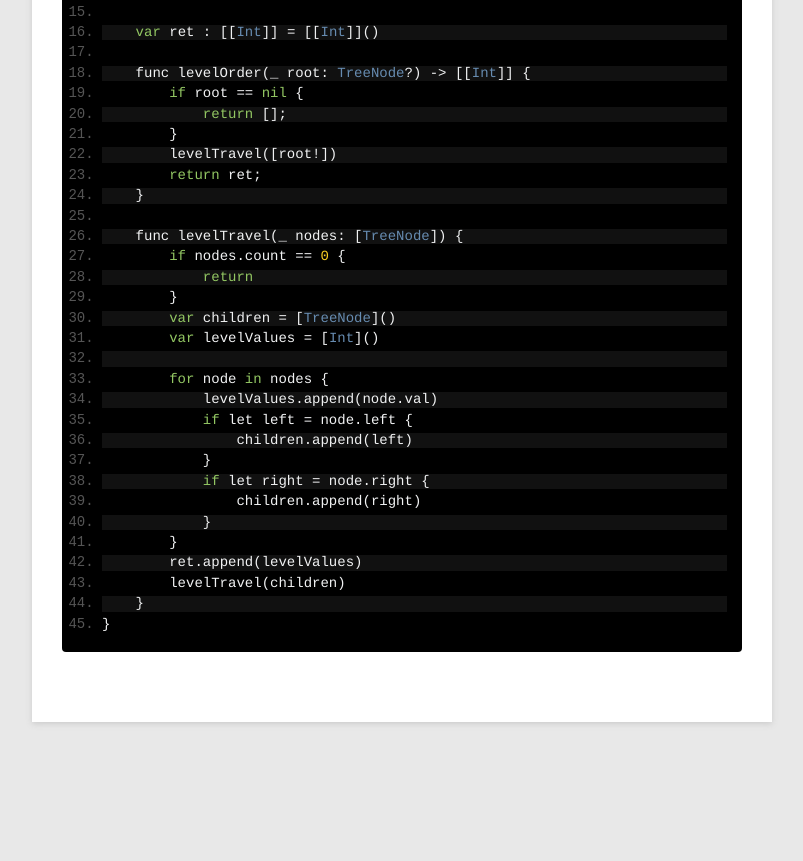
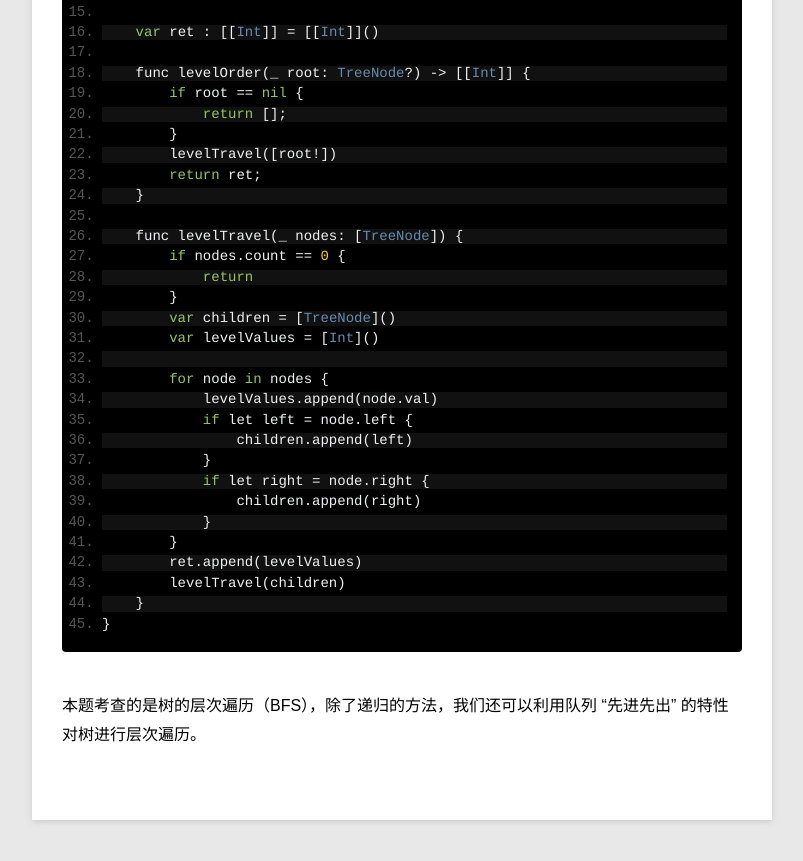
Before and after one commit to nilsun/nilsun.github.io, a Jekyll site: the page built from _posts/opinion/2019-11-15-leetcode102.md, in a window 1280 px wide and 900 px high, scrolled down 1239 px. Shown: the top 861 px of the window, without its empty margins (78-881 px from the left). Built offline with Jekyll 4.4.1, drawn with Linux system fonts in a browser that asks for light colours; Markdown is read by kramdown in place of the engine named in the settings; comment, search, counter and statistics services are not loaded; before the commit the page ends 2041 px from its top, so only the background shows below that.

Commit message:
modify content of article

````diff
--- a/_posts/opinion/2019-11-15-leetcode102.md
+++ b/_posts/opinion/2019-11-15-leetcode102.md
@@ -81,3 +81,5 @@ class Solution {
     }
 }
 ```
+
+本题考查的是树的层次遍历（BFS），除了递归的方法，我们还可以利用队列 “先进先出” 的特性对树进行层次遍历。
````
